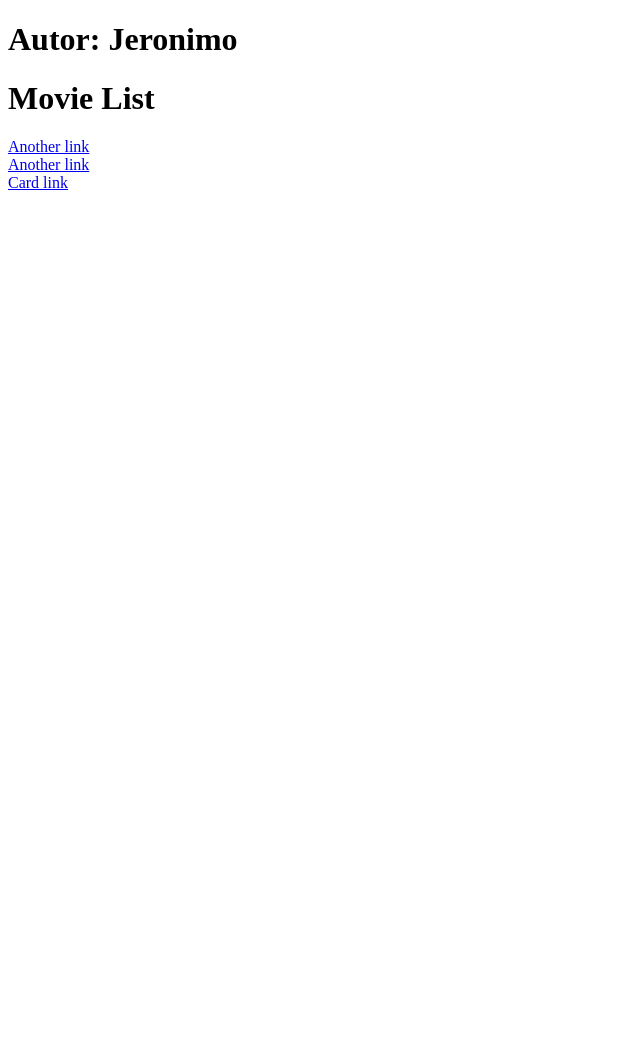
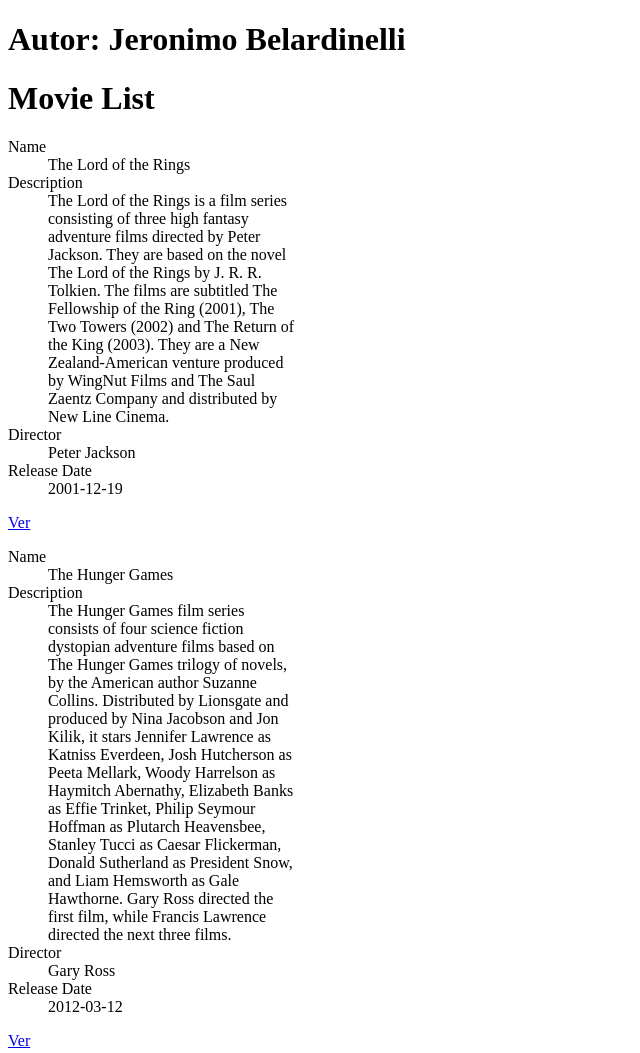
Before and after one commit to JeroBeelar/practica_vuejs_introduccion, a website: page index.html in a window 1280 px wide. Shown: the top 1053 px of the page, without its empty margins (0-640 px from the left). Before the commit the page ends 800 px from the top, so only its background shows below. Drawn offline with nearby package versions, Linux system fonts and the light colour scheme.

Commit message:
Terminada practica 11

```diff
--- a/index.html
+++ b/index.html
@@ -11,28 +11,25 @@
 
     <body>
 
-        <h1 id="autor">Autor: Jeronimo</h1>
+        <h1 id="autor">Autor: Jeronimo Belardinelli</h1>
 
         <!-- https://vuejs.org/v2/guide/index.html -->
         <div id="app">
             <div class="jumbotron">
-                <h1 id="title">Movie List</h1>
-                <div class="card" style="width: 18rem;">
+                <h1 id="title">{{ col.collection.title }}</h1>
+            </div>
+                <div class="card" v-for="i in col.collection.items" style="width: 18rem;">
                     <div class="card-body">
-                      <a href="https://en.wikipedia.org/wiki/The_Lord_of_the_Rings_(film_series)" class="card-link">Another link</a>
+                      <dl>
+                        <div v-for="datos in i.data">
+                          <dt>{{ datos.prompt }}</dt>
+                          <dd>{{ datos.value }}</dd>
+                        </div>
+                      </dl>
+                      <a v-bind:href="i.href">Ver</a>
                     </div>
                   </div>
-                  <div class="card" style="width: 18rem;">
-                    <div class="card-body">
-                      <a href="https://en.wikipedia.org/wiki/The_Hunger_Games_(film_series)" class="card-link">Another link</a>
-                    </div>
-                  </div>
-                  <div class="card" style="width: 18rem;">
-                    <div class="card-body">
-                      <a href="https://en.wikipedia.org/wiki/Game_of_Thrones" class="card-link">Card link</a>
-                    </div>
-                  </div>
-            </div>
+
             <!--
                  TODO: Mostrar datos del objeto collection. Ver archivo ./js/script.js
                - Cargar la librería de VueJS y el script ./js/script.js al final de la etiqueta <body>
@@ -48,6 +45,8 @@
 
         </div>
         <script src="https://cdn.jsdelivr.net/npm/vue/dist/vue.js"></script>
+        <script src="./js/script.js"></script>
+
     </body>
 
 </html>
```
